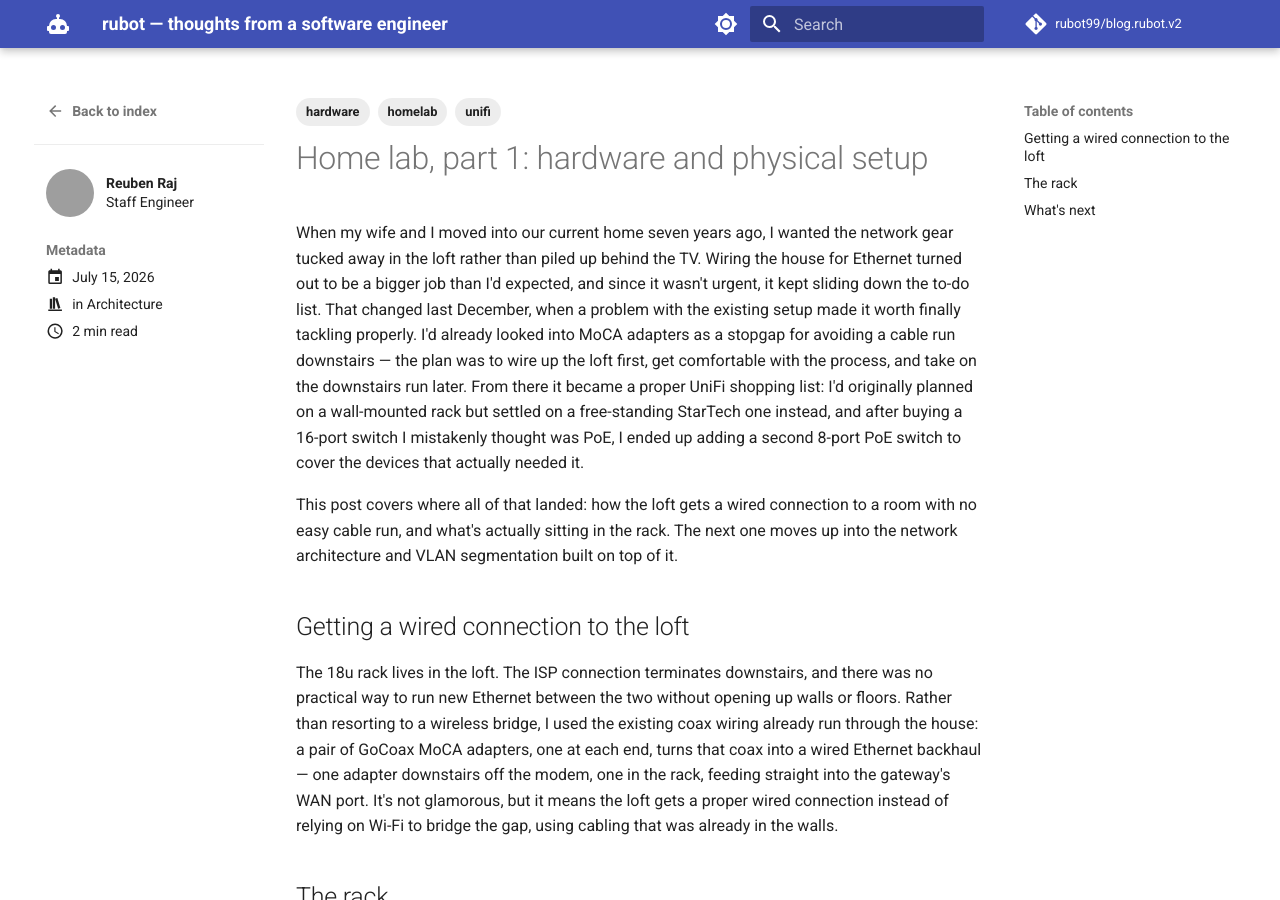
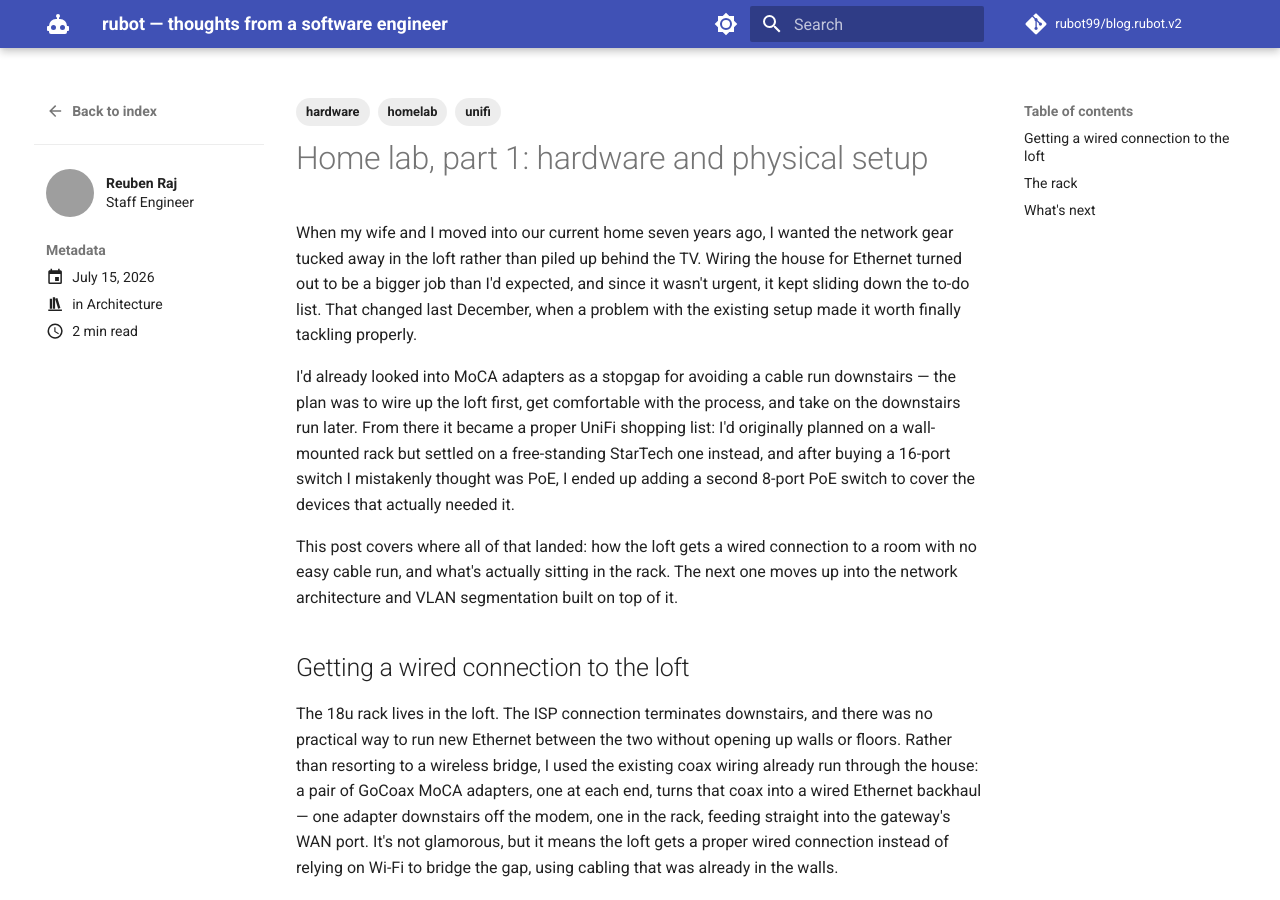
Before and after one commit to rubot99/blog.rubot.v2, an MkDocs documentation site: the page built from docs/posts/2026-07-15-homelab-hardware.md, in a window 1280 px wide and 900 px high. Built offline with MkDocs 1.6.1 and Material for MkDocs 9.7.7, drawn with Linux system fonts in a browser that asks for light colours; comment, search, counter and statistics services are not loaded; grey boxes are pictures that could not be loaded.

```diff
--- a/docs/posts/2026-07-15-homelab-hardware.md
+++ b/docs/posts/2026-07-15-homelab-hardware.md
@@ -13,11 +13,13 @@ authors:
 
 # Home lab, part 1: hardware and physical setup
 
-When my wife and I moved into our current home seven years ago, I wanted the network gear tucked away in the loft rather than piled up behind the TV. Wiring the house for Ethernet turned out to be a bigger job than I'd expected, and since it wasn't urgent, it kept sliding down the to-do list. That changed last December, when a problem with the existing setup made it worth finally tackling properly. I'd already looked into MoCA adapters as a stopgap for avoiding a cable run downstairs — the plan was to wire up the loft first, get comfortable with the process, and take on the downstairs run later. From there it became a proper UniFi shopping list: I'd originally planned on a wall-mounted rack but settled on a free-standing StarTech one instead, and after buying a 16-port switch I mistakenly thought was PoE, I ended up adding a second 8-port PoE switch to cover the devices that actually needed it.
+When my wife and I moved into our current home seven years ago, I wanted the network gear tucked away in the loft rather than piled up behind the TV. Wiring the house for Ethernet turned out to be a bigger job than I'd expected, and since it wasn't urgent, it kept sliding down the to-do list. That changed last December, when a problem with the existing setup made it worth finally tackling properly.
+
+<!-- more -->
+
+I'd already looked into MoCA adapters as a stopgap for avoiding a cable run downstairs — the plan was to wire up the loft first, get comfortable with the process, and take on the downstairs run later. From there it became a proper UniFi shopping list: I'd originally planned on a wall-mounted rack but settled on a free-standing StarTech one instead, and after buying a 16-port switch I mistakenly thought was PoE, I ended up adding a second 8-port PoE switch to cover the devices that actually needed it.
 
 This post covers where all of that landed: how the loft gets a wired connection to a room with no easy cable run, and what's actually sitting in the rack. The next one moves up into the network architecture and VLAN segmentation built on top of it.
-
-<!-- more -->
 
 ## Getting a wired connection to the loft
 
```
